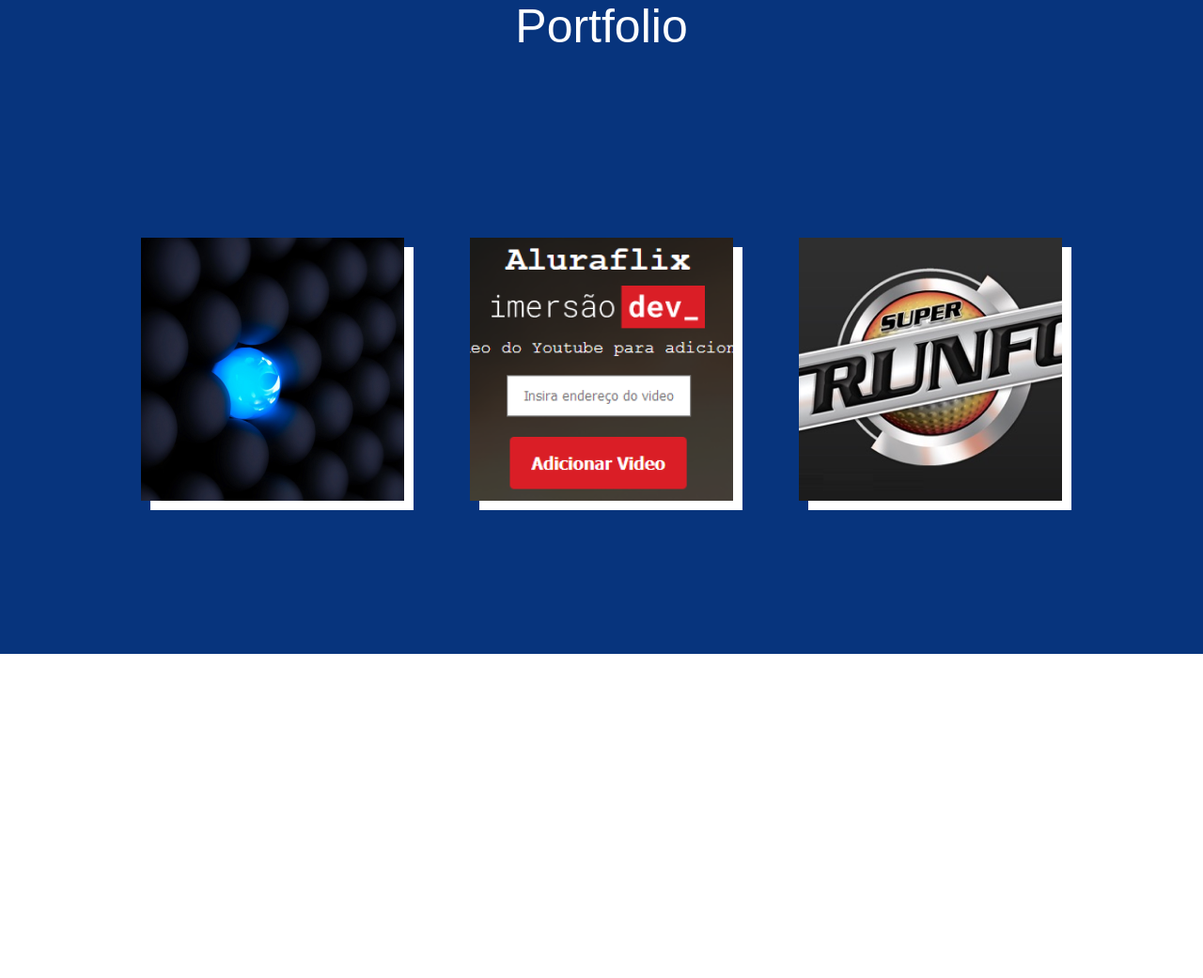
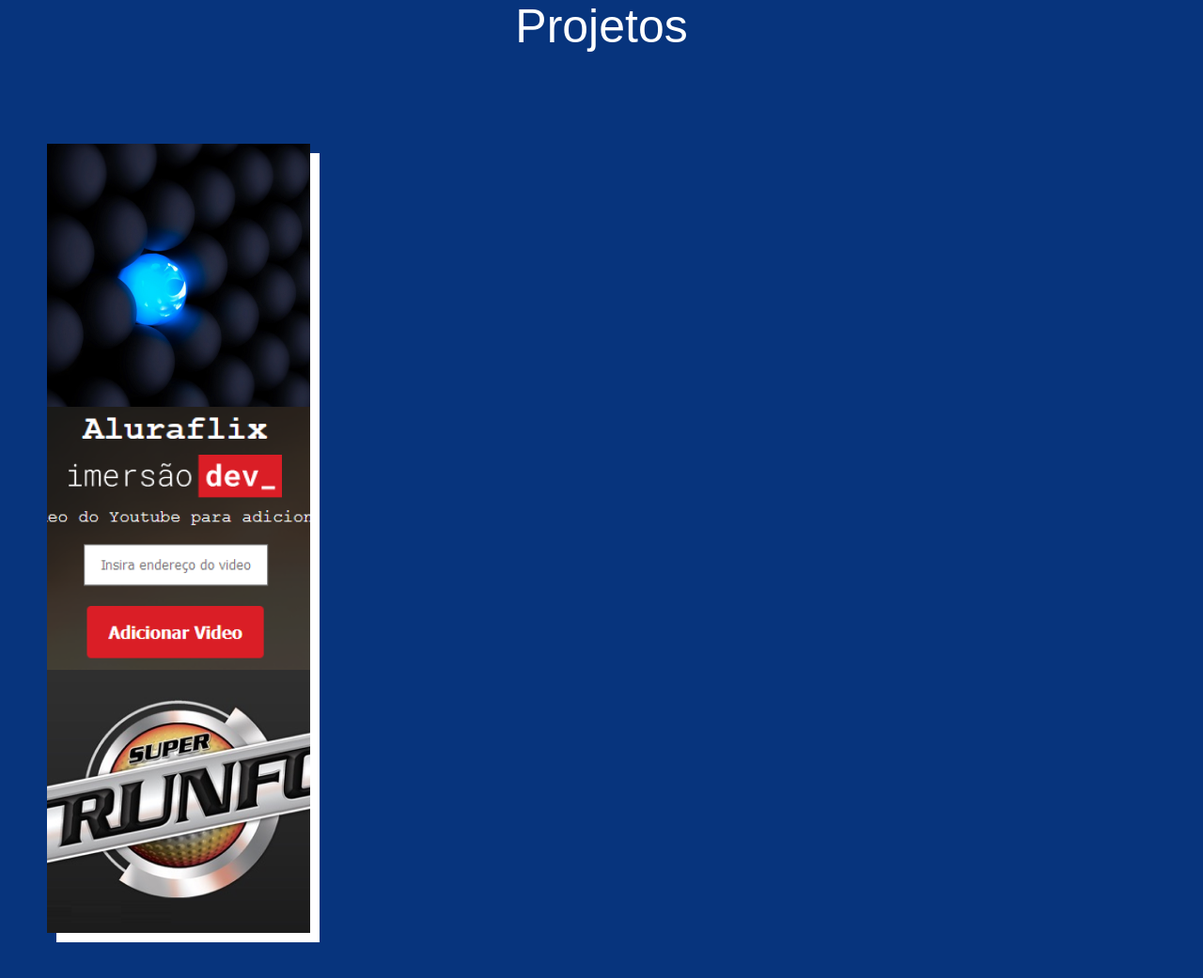
Before and after one commit to danicaus/danicaus.github.io, a plain HTML site: page index.html in a window 1280 px wide. Shown: the part 1543-2584 px from the top of the page at 94% size. Before the commit the page ends 2239 px from the top, so only its background shows below. Drawn offline with Linux system fonts and the light colour scheme; a web font is replaced by a local one.

Commit message:
Creates figure's tag

```diff
--- /dev/null
+++ b/css/components/card-project.css
@@ -0,0 +1,6 @@
+.card-project {
+    display:flex;
+    max-width: 280px;
+    max-height: 280px;
+    box-shadow: 10px 10px 0px #FFFFFF;
+}
--- a/css/components/main-title.css
+++ b/css/components/main-title.css
@@ -5,7 +5,7 @@
     font-size: 50px;
 }
 
-.main-title.-second, .-third {
+.main-title.-second {
     text-align: center;
     color: #FFFFFF;
     text-shadow: none;
--- a/css/components/portfolio-img.css
+++ /dev/null
@@ -1,11 +0,0 @@
-.portfolio-img {
-    max-width: 280px;
-    max-height: 280px;
-    box-shadow: 10px 10px 0px #FFFFFF;
-}
-
-.portfolio {
-    display:flex;
-    justify-content: space-between;
-    padding: 100px;
-}
--- a/index.html
+++ b/index.html
@@ -20,7 +20,7 @@
     <link rel="stylesheet" href="/css/components/skill-logo.css">
     <link rel="stylesheet" href="/css/components/skill-title.css">
     <link rel="stylesheet" href="/css/components/skill-bar.css">
-    <link rel="stylesheet" href="/css/components/portfolio-img.css">
+    <link rel="stylesheet" href="/css/components/card-project.css">
 
 </head>
 <body>
@@ -97,12 +97,22 @@
         </div>
     </section>
     <section class="section -third">
-        <h1 class="main-title -third">Portfolio</h1>
-        <nav class="portfolio">
-            <a href="https://danicaus.github.io/Mentalista-ImersaoDevAlura/"><img class="portfolio-img" src="/assets/img/Logo Mentalista.png" alt="Imagem representativa do jogo Mentalista"></a>
-            <a href="https://danicaus.github.io/AluraFlix-ImersaoDevAlura/"><img class="portfolio-img" src="/assets/img/Logo Aluraflix.png" alt="Imagem representativa do programa AluraFlix"></a>
-            <a href="https://danicaus.github.io/Super-Trunfo-ImersaoDevAlura/"><img class="portfolio-img" src="/assets/img/Logo AluraTrunfo.png" alt="Imagem representativa do jogo SuperTrunfo"></a>
-        </nav>
+        <h1 class="main-title -second">Projetos</h1>
+        <figure class="card-project">
+            <a href="https://danicaus.github.io/Mentalista-ImersaoDevAlura/">
+                <img class="portfolio-img" src="/assets/img/Logo Mentalista.png" alt="Imagem representativa do jogo Mentalista">
+            </a>
+        </figure>
+        <figure class="card-project">
+            <a href="https://danicaus.github.io/AluraFlix-ImersaoDevAlura/">
+                <img class="portfolio-img" src="/assets/img/Logo Aluraflix.png" alt="Imagem representativa do programa AluraFlix">
+            </a>
+        </figure>
+        <figure class="card-project">
+            <a href="https://danicaus.github.io/Super-Trunfo-ImersaoDevAlura/">
+                <img class="portfolio-img" src="/assets/img/Logo AluraTrunfo.png" alt="Imagem representativa do jogo SuperTrunfo">
+            </a>
+        </figure>
     </section>
 </body>
 </html>
```
